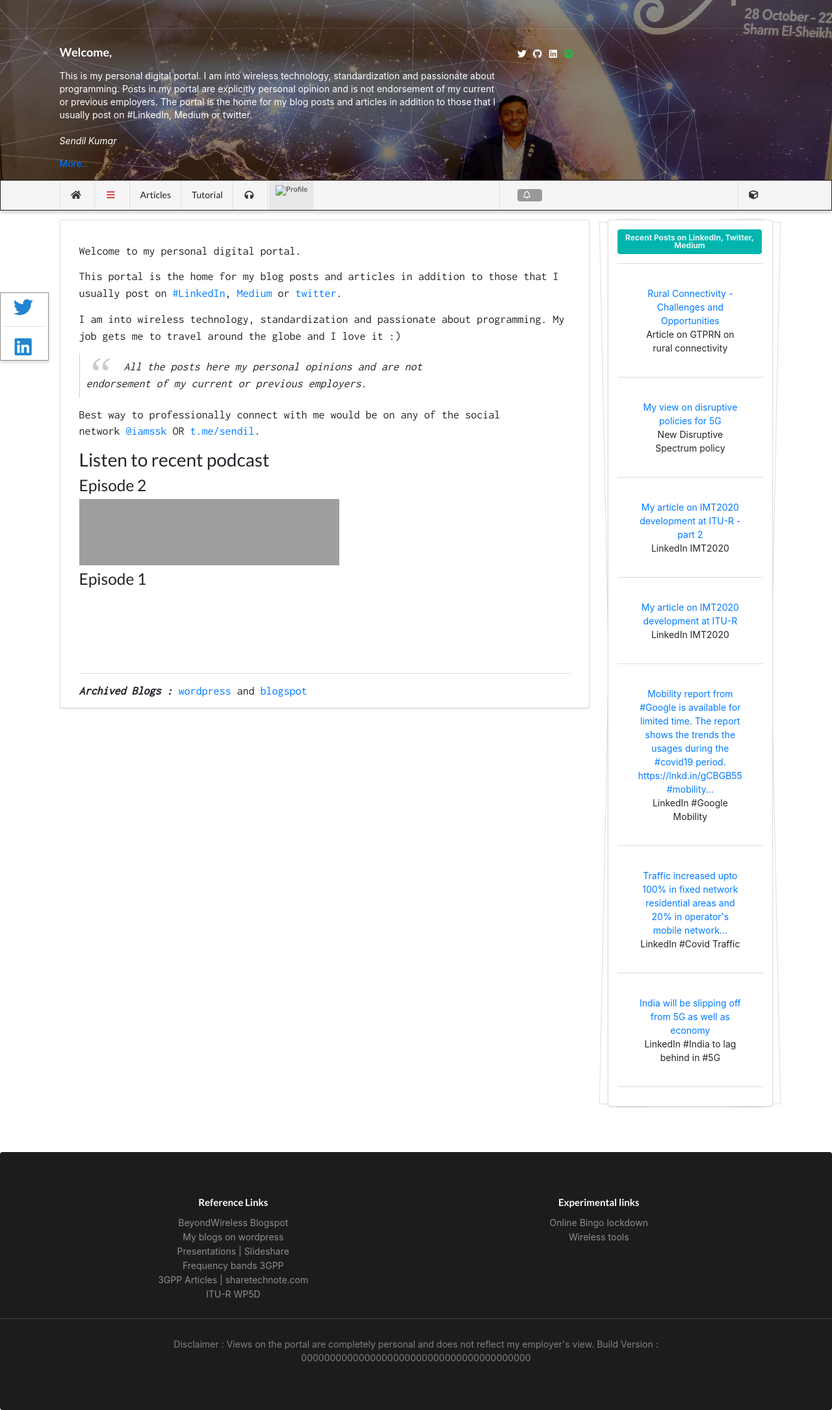
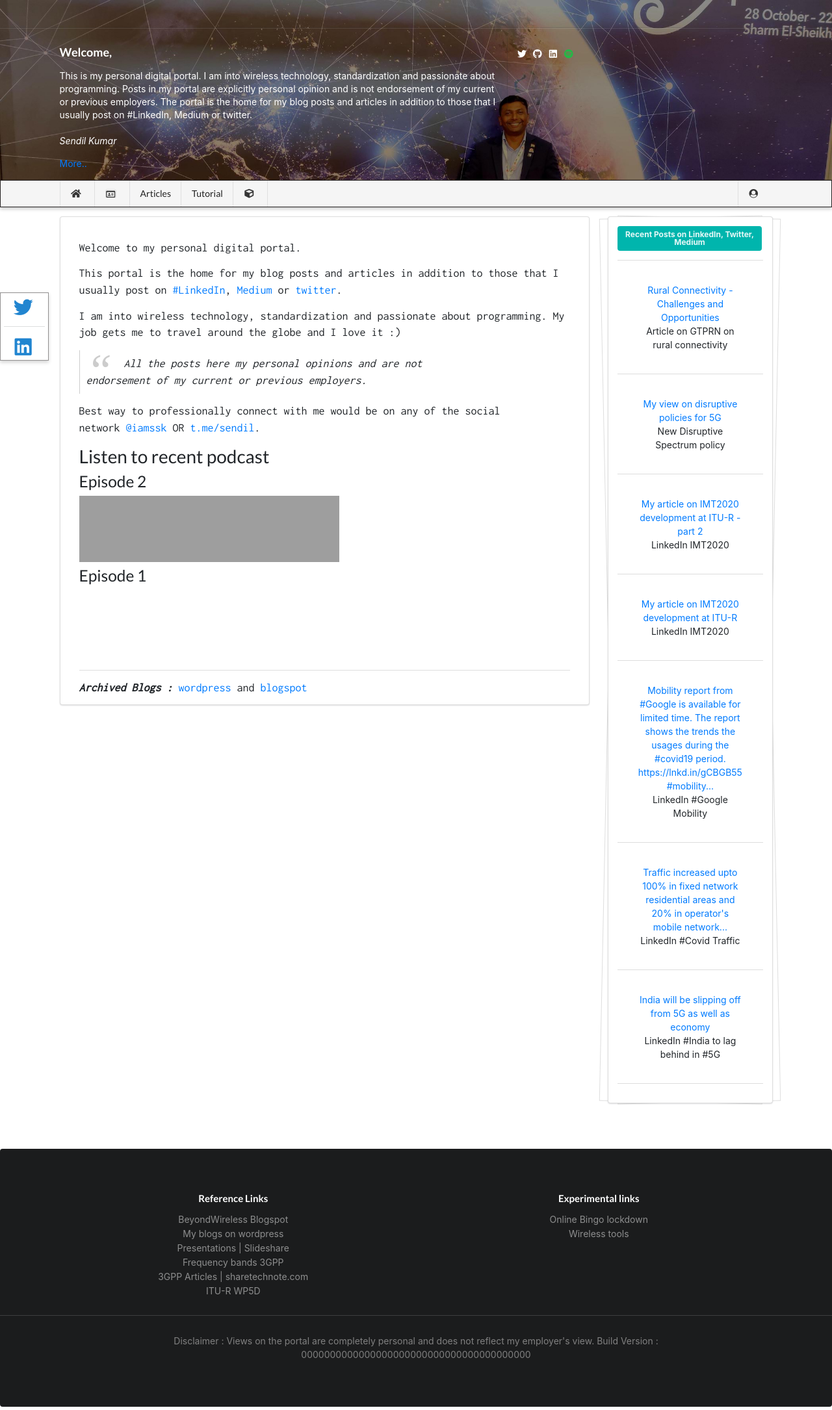
Before and after one commit to wiless/wiless.github.io, a Jekyll site: the page built from index.html, in a window 1280 px wide. Shown: the whole page at 65% size. Built offline with Jekyll 4.4.1, drawn with Linux system fonts in a browser that asks for light colours; nearby versions of some CDN libraries; some web fonts are replaced; comment, search, counter and statistics services are not loaded; a style sheet for code colours, icons or effects is not loaded; grey boxes are pictures that could not be loaded.

Commit message:
fixed menus

```diff
--- a/Gemfile
+++ /dev/null
@@ -1,3 +0,0 @@
-source 'https://rubygems.org'
-
-gem 'github-pages', group: :jekyll_plugins
--- a/_includes/menu.html
+++ b/_includes/menu.html
@@ -1,72 +1,44 @@
-<div class="ui  main menu ">
-
-    <div class="ui  container">
+<div class="ui  main      menu ">
+  <div class="ui container">
     <a href="/" class="header item">
       <i class="icon home"></i>
     </a>
-        <div href="#" class="ui dropdown item">
-            <i class="icon bars red"></i>
+    <div href="#" class="ui dropdown item ">
+      <i class="id card outline icon"></i>
       <div class="menu">
-                <a class="item"  href="/aboutme"><i class="icon user circle outline"></i>About Me</a>
+        <a class="item" href="/aboutme"><i class="icon user circle outline"></i>About Me</a>
         <a class="item" target=_blank href="https://twitter.com/iamssk"> <i class="icon twitter"></i>@iamssk</a>
         <a class="item" target=_blank href="https://github.com/wiless"><i class="github icon"></i>wiless</a>
-                <a class="item" target=_blank href="https://linkedin.com/in/skdevar"><i
-               class="linkedin icon"></i>skdevar</a>
+        <a class="item" target=_blank href="https://linkedin.com/in/skdevar"><i class="linkedin icon"></i>skdevar</a>
+        <a href="/podcast" class="item"> <i class="icon headphones"></i> Podcast </a>
+      </div>
 
     </div>
-        </div>
-
 
     <a href="/articles" class="item">Articles</a>
     <a href="/tutorial" class="item">Tutorial</a>
-        <a href="/podcast" class="item"> <i class="icon headphones"></i> </a>
+    <a class="browse item  ">
+      <i class="cube icon"></i>
+    </a>
+    <div href="#" class="ui right dropdown item">
 
-        <div class="g-signin2" data-onsuccess="onSignIn" data-content="Click to Switch Account"></div>
+      <i class="user circle icon"></i>
 
-<!--           <button class="ui primary button right floated " id="btnsignin" onclick="signIn()">Sign In</button> -->
-<!--          <button class="ui  primary button right floated" id="btnsignout" onclick="signOut()">Sign Out</button>  -->
+      <div class="ui vertical menu">
 
-         <a class="ui label">
-<img id="profile" class="right mini ui image " src="" alt="Profile" onclick="signOut()" data-content="Click to Sign out">
+        <div class="g-signin2 ui item" data-onsuccess="onSignIn" data-content="Click to Switch Account"></div>
+        <a class="ui item label">
+          <img id="profile" class="right mini ui image " src="" alt="Profile" onclick="signOut()"
+            data-content="Click to Sign out">
+        </a>
+        <a class="teal item">
+          <i class="bell outline icon"></i> LogBox
+          <div onclick="showLogbox()" id=" badge" class="ui teal right  label icon"></div>
         </a>
 
 
-<!--         <a id="badge" class="ui teal circular label empty"></a> -->
-                <div href="#" class="ui right floated dropdown item">
-  <div id="badge" class="ui label" onclick="showLogbox()"><i class="bell outline icon"  ></i>   </div>
-<!--              <div class="menu">
-
-                  <div class="ui relaxed divided list">
-                      <div class="item">
-                        <i class="large github middle aligned icon"></i>
-                        <div class="content">
-                          <a class="header">Semantic-Org/Semantic-UI</a>
-                          <div class="description">Updated 10 mins ago</div>
+        <!-- <div id="badge" class="item ui label right" onclick="showLogbox()"><i class="bell outline icon"></i> Log Box -->
       </div>
-                      </div>
-                      <div class="item">
-                        <i class="large bell middle aligned icon"></i>
-                        <div class="content">
-                          <a class="header">Semantic-Org/Semantic-UI-Meteor</a>
-                          <div class="description">Updated 34 mins ago</div>
-                        </div>
-                      </div>
-                </div>
-            </div> -->
-
-    </div>
-
-        <div href="#" class="ui right floated dropdown item">
-            <i class="cube icon" ></i>
-
-            <div class="menu">
-                <a class="item" href="/apps/snl.html"><i class="icon cube"></i>SNL Spectrum viewer</a>
-                <a class="item" href="/apps/map.html"><i class="icon map outline"></i>FSS Impact</a>
-                <a class="item" href="/apps/cellular"><i class="icon cube"></i>Celluar Results</a>
-                <a class="item" href="/apps/api"><i class="icon cube"></i>API Test</a>
-                <a class="item" href="/apps/viewer"><i class="icon cube"></i>Simulator Viewer</a>
-                <a class="item" href="/apps/gcsbucket"><i class="icon cube"></i>GCS Bucket</a>
-                  <a class="item" href="/apps/saredg"><i class="icon cube"></i>SARE DG dashboard</a>
     </div>
   </div>
 
@@ -75,3 +47,34 @@
 </div>
 
 </div>
+
+<div class="ui flowing basic admission  popup ">
+  <div class="ui three column relaxed divided grid">
+    <div class="column">
+      <h4 class="ui header">Wireless</h4>
+      <div class="ui link list">
+        <a class="item" href="/apps/snl.html">SNL Spectrum viewer</a>
+        <a class="item" href="/apps/map.html"><i class="icon map outline"></i>FSS Impact</a>
+        <a class="item" href="/apps/cellular">Celluar Results</a>
+        <a class="item" href="/apps/api">API Test</a>
+        <a class="item" href="/apps/viewer"> Simulator Viewer</a>
+      </div>
+    </div>
+    <div class="column">
+      <h4 class="ui header">Personal</h4>
+      <div class="ui link list">
+        <a class="item" href="/apps/gcsbucket"><i class="icon cube"></i>GCS Bucket</a>
+        <a class="item" href="/apps/saredg"><i class="icon cube"></i>SARE DG dashboard</a>
+
+
+      </div>
+    </div>
+    <div class="column">
+      <h4 class="ui header">Misc</h4>
+      <div class="ui link list">
+        <label>Nothing yet </label>
+
+      </div>
+    </div>
+  </div>
+</div>
```
Also changed, not shown: _includes/footerscripts.html (+28 -9 lines), _layouts/wide.html (+6 -2 lines), Gemfile.lock (deleted). Lines whose indentation alone changed are shown as unchanged.
